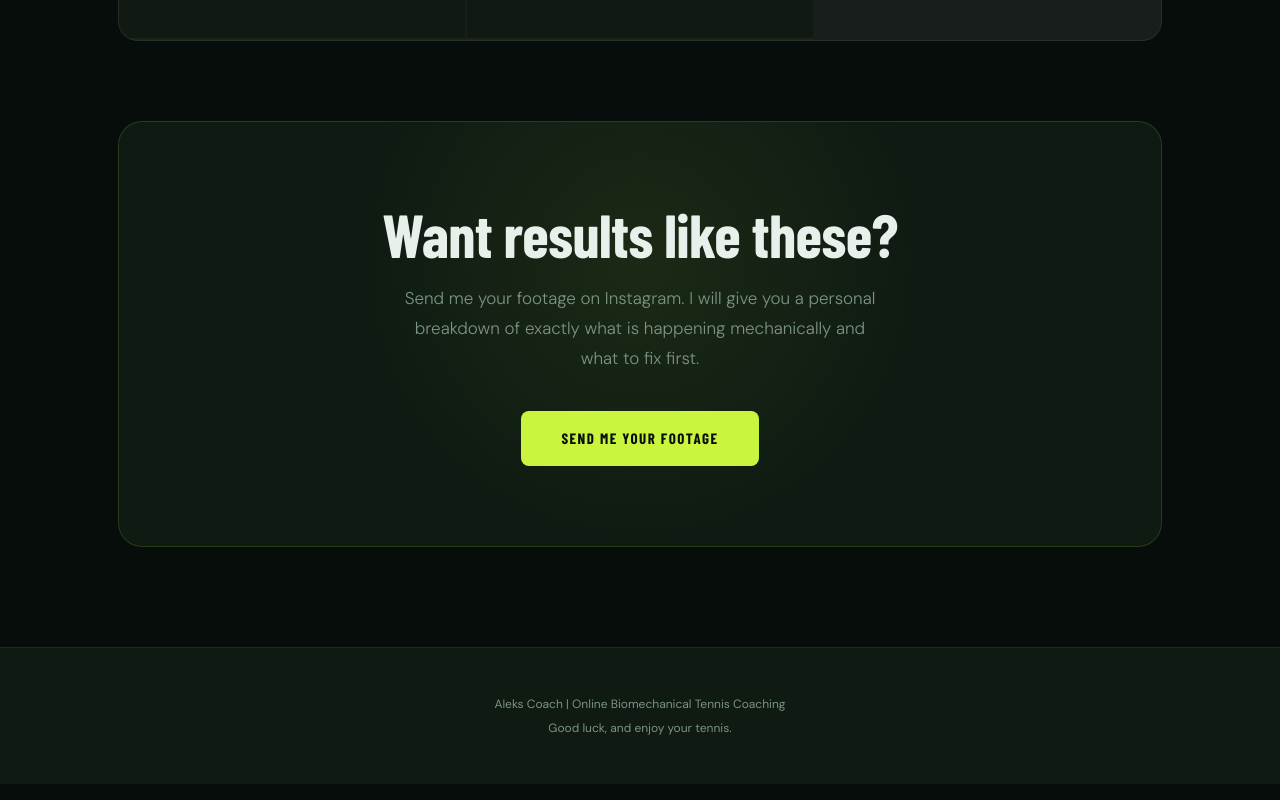
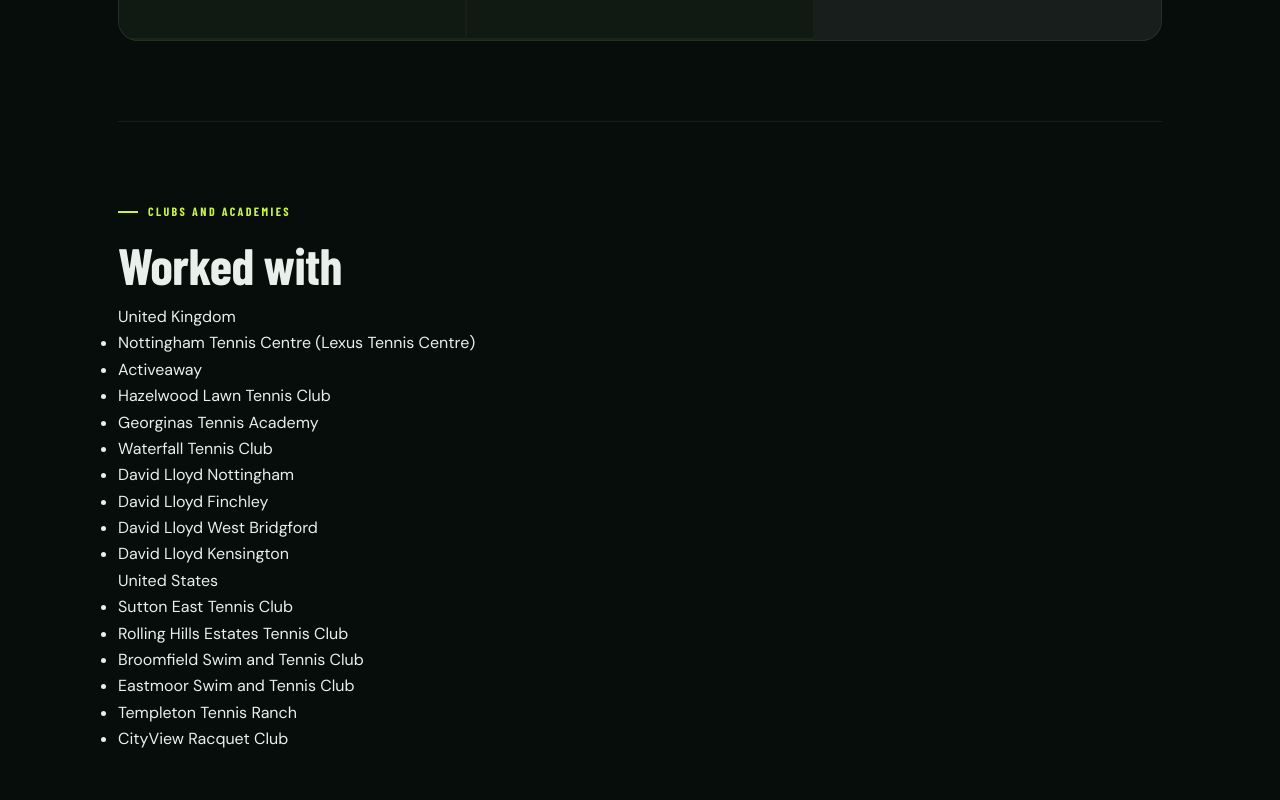
Before and after one commit to Cyb3rflame/aleks-coach-blog, a Next.js app: page /proof in a window 1280 px wide. Shown: the part 6800-7600 px from the top of the page. Built offline with nearby package versions, Linux system fonts and the light colour scheme; a web font is replaced by a local one.

Commit message:
add clubs worked with section

```diff
--- a/pages/proof.js
+++ b/pages/proof.js
@@ -288,6 +288,39 @@
             </div>
           </section>
 
+          {/* CLUBS WORKED WITH */}
+          <section className={styles.section}>
+            <p className={styles.sectionLabel}>CLUBS AND ACADEMIES</p>
+            <h2 className={styles.sectionTitle}>Worked with</h2>
+            <div className={styles.clubsGrid}>
+              <div className={styles.clubsColumn}>
+                <p className={styles.clubsRegion}>United Kingdom</p>
+                <ul className={styles.clubsList}>
+                  <li>Nottingham Tennis Centre (Lexus Tennis Centre)</li>
+                  <li>Activeaway</li>
+                  <li>Hazelwood Lawn Tennis Club</li>
+                  <li>Georginas Tennis Academy</li>
+                  <li>Waterfall Tennis Club</li>
+                  <li>David Lloyd Nottingham</li>
+                  <li>David Lloyd Finchley</li>
+                  <li>David Lloyd West Bridgford</li>
+                  <li>David Lloyd Kensington</li>
+                </ul>
+              </div>
+              <div className={styles.clubsColumn}>
+                <p className={styles.clubsRegion}>United States</p>
+                <ul className={styles.clubsList}>
+                  <li>Sutton East Tennis Club</li>
+                  <li>Rolling Hills Estates Tennis Club</li>
+                  <li>Broomfield Swim and Tennis Club</li>
+                  <li>Eastmoor Swim and Tennis Club</li>
+                  <li>Templeton Tennis Ranch</li>
+                  <li>CityView Racquet Club</li>
+                </ul>
+              </div>
+            </div>
+          </section>
+
           {/* BOTTOM CTA */}
           <div className={styles.bottomCta}>
             <h2 className={styles.ctaTitle}>Want results like these?</h2>
```
